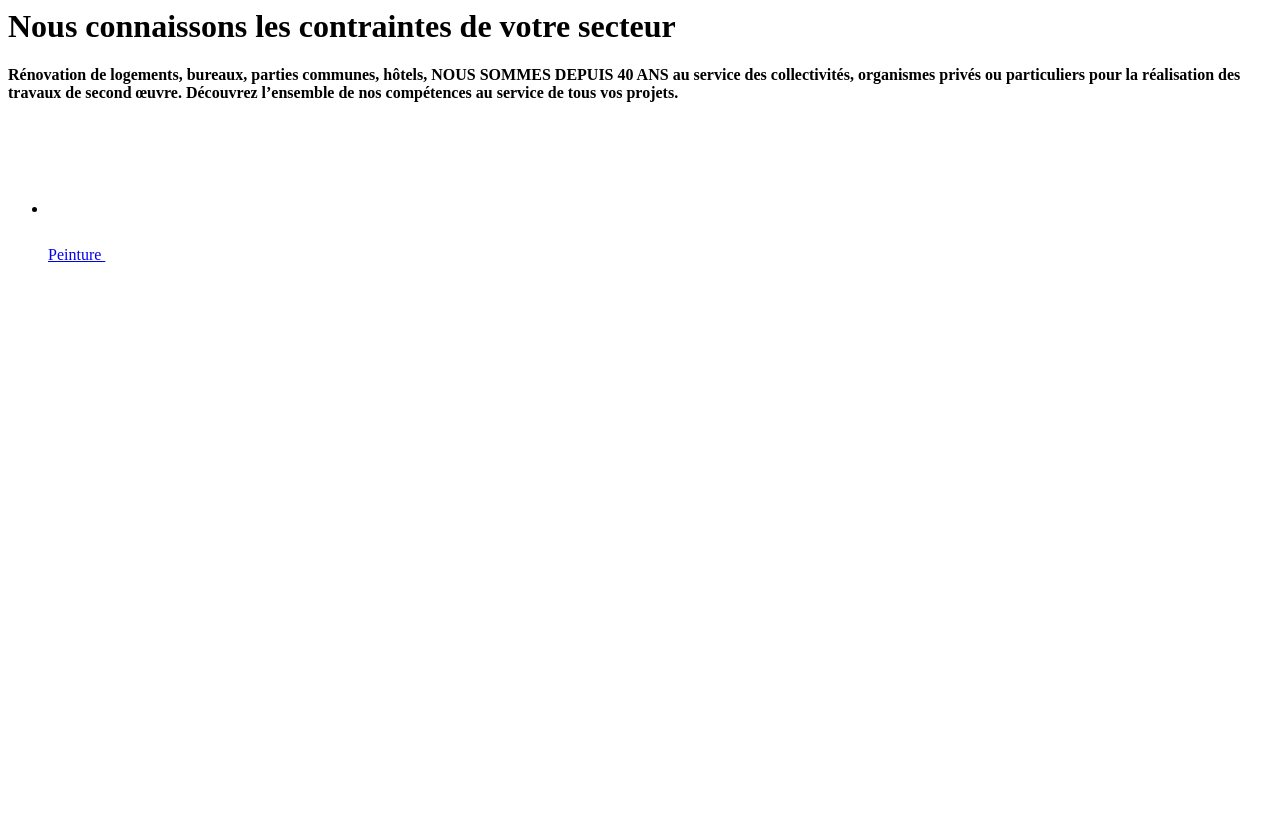
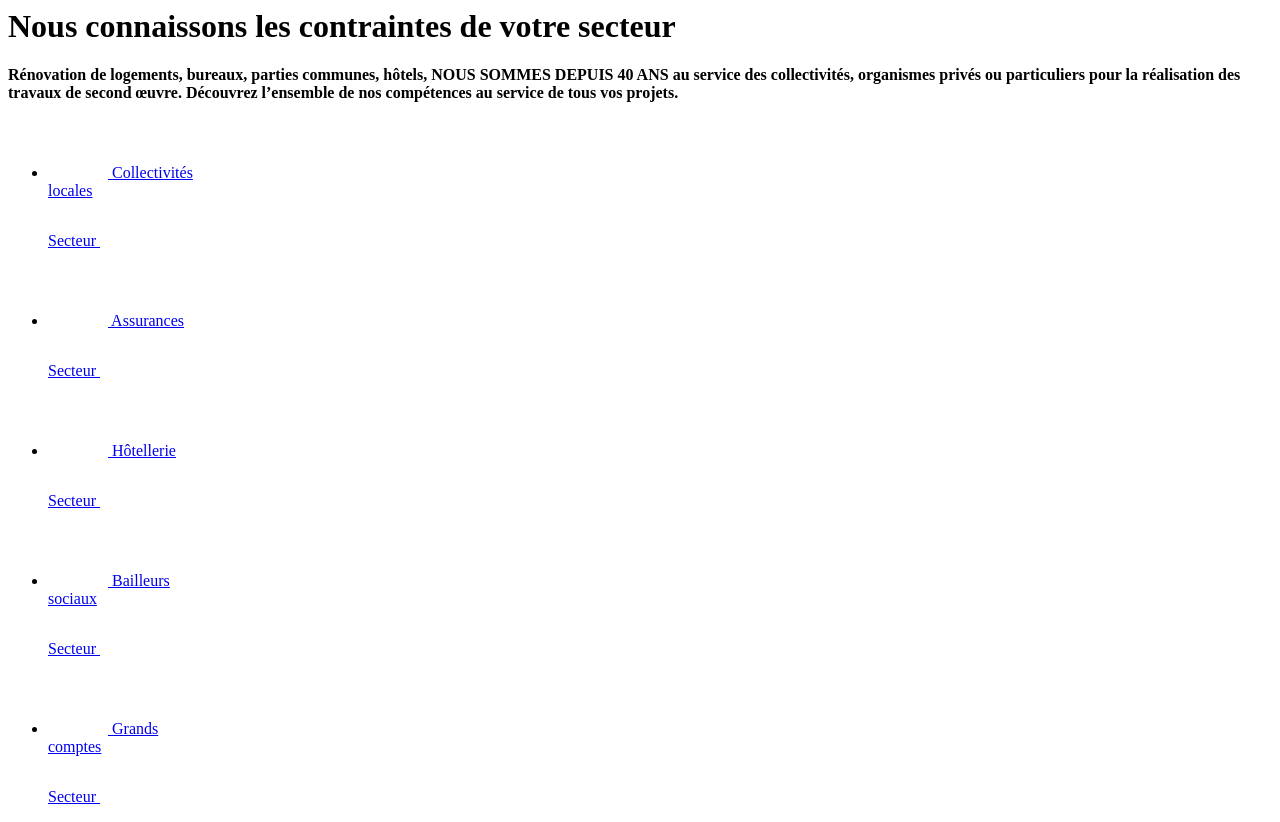
Before and after one commit to olivialy/feldis, a PHP site: page /templates/_pages/_secteurs.php in a window 1280 px wide. Before the commit the page ends 262 px from the top, so only its background shows below. Run offline with PHP 8.4, Linux system fonts and the light colour scheme.

Commit message:
Add markup and styles for 'sectors' section

```diff
--- a/assets/styl/_components/_submenu.styl
+++ b/assets/styl/_components/_submenu.styl
@@ -14,6 +14,9 @@
         color: #78797b
         text-decoration: none
 
+        &:hover
+            color: $colour.pink
+
 
     &-active
         a
--- a/index.php
+++ b/index.php
@@ -55,6 +55,10 @@
 <?php require_once('templates/_pages/_' . $page . '.php');?>
 
 
+<!-- contact form -->
+<?php include_once('templates/_components/_contactform.php'); ?>
+
+
 <!-- footer -->
 <?php require_once('templates/_components/_footer.php');?>
 
--- a/templates/_pages/_secteurs.php
+++ b/templates/_pages/_secteurs.php
@@ -11,11 +11,58 @@
     </p>
     <ul class="rCards">
         <li class="rCards-child">
-            <a href="#" class="tPreview">
-                <p class="circle circle-yellow">
-                    <svg height="96" width="96" class="circle-content"><use xlink:href="#symbol-skill-peinture"></use></svg>
+            <a href="#" class="card">
+                <p class="card-content">
+                    <span class="circle circle-colors">
+                        <svg height="60" width="60"><use xlink:href="#symbol-sector-collectivite"></use> </svg>
+                        Collectivités<br />locales
+                    </span>
                 </p>
-                <span class="cta cta-pink">Peinture <svg height="30" width="30"><use xlink:href="#symbol-cta"></use></svg></span>
+                <p class="card-title">Secteur <svg height="30" width="30"><use xlink:href="#symbol-cta"></use></svg></p>
+            </a>
+        </li>
+        <li class="rCards-child">
+            <a href="#" class="card">
+                <p class="card-content">
+                    <span class="circle circle-colors">
+                        <svg height="60" width="60"><use xlink:href="#symbol-sector-assurance"></use> </svg>
+                        Assurances
+                    </span>
+                </p>
+                <p class="card-title">Secteur <svg height="30" width="30"><use xlink:href="#symbol-cta"></use></svg></p>
+            </a>
+        </li>
+        <li class="rCards-child">
+            <a href="#" class="card">
+                <p class="card-content">
+                    <span class="circle circle-colors">
+                        <svg height="60" width="60"><use xlink:href="#symbol-sector-hotel"></use> </svg>
+                        Hôtellerie
+                    </span>
+                </p>
+                <p class="card-title">Secteur <svg height="30" width="30"><use xlink:href="#symbol-cta"></use></svg></p>
+            </a>
+        </li>
+        <li class="rCards-child">
+            <a href="#" class="card">
+                <p class="card-content">
+                    <span class="circle circle-colors">
+                        <svg height="60" width="60"><use xlink:href="#symbol-sector-bailleur"></use> </svg>
+                        Bailleurs<br />sociaux
+                    </span>
+                </p>
+                <p class="card-title">Secteur <svg height="30" width="30"><use xlink:href="#symbol-cta"></use></svg></p>
+            </a>
+        </li>
+        <li class="rCards-child">
+            <a href="#" class="card">
+                <p class="card-content">
+                    <span class="circle circle-colors">
+                        <svg height="60" width="60"><use xlink:href="#symbol-sector-grandcompte"></use> </svg>
+                        Grands<br />comptes
+                    </span>
+                </p>
+                <p class="card-title">Secteur <svg height="30" width="30"><use xlink:href="#symbol-cta"></use></svg></p>
             </a>
         </li>
     </ul>
```
Also changed, not shown: assets/styl/_components/_card.styl (+12 -17 lines), assets/styl/_components/_circle.styl (+27 -9 lines), assets/styl/_regions/_rCards.styl (+5 -3 lines), assets/styl/_themes/_tPreview.styl (deleted, +0 -58 lines), templates/_components/_contactform.php (added, +37 -0 lines), templates/_pages/_accueil.php (+0 -39 lines), templates/_pages/_competences.php (+12 -12 lines), web/img/circle-colors-hover.png (added), web/img/circle-colors.png (added), web/img/circle.jpg (deleted), web/img/circle.png (renamed from web/img/circle-yellow.png).
